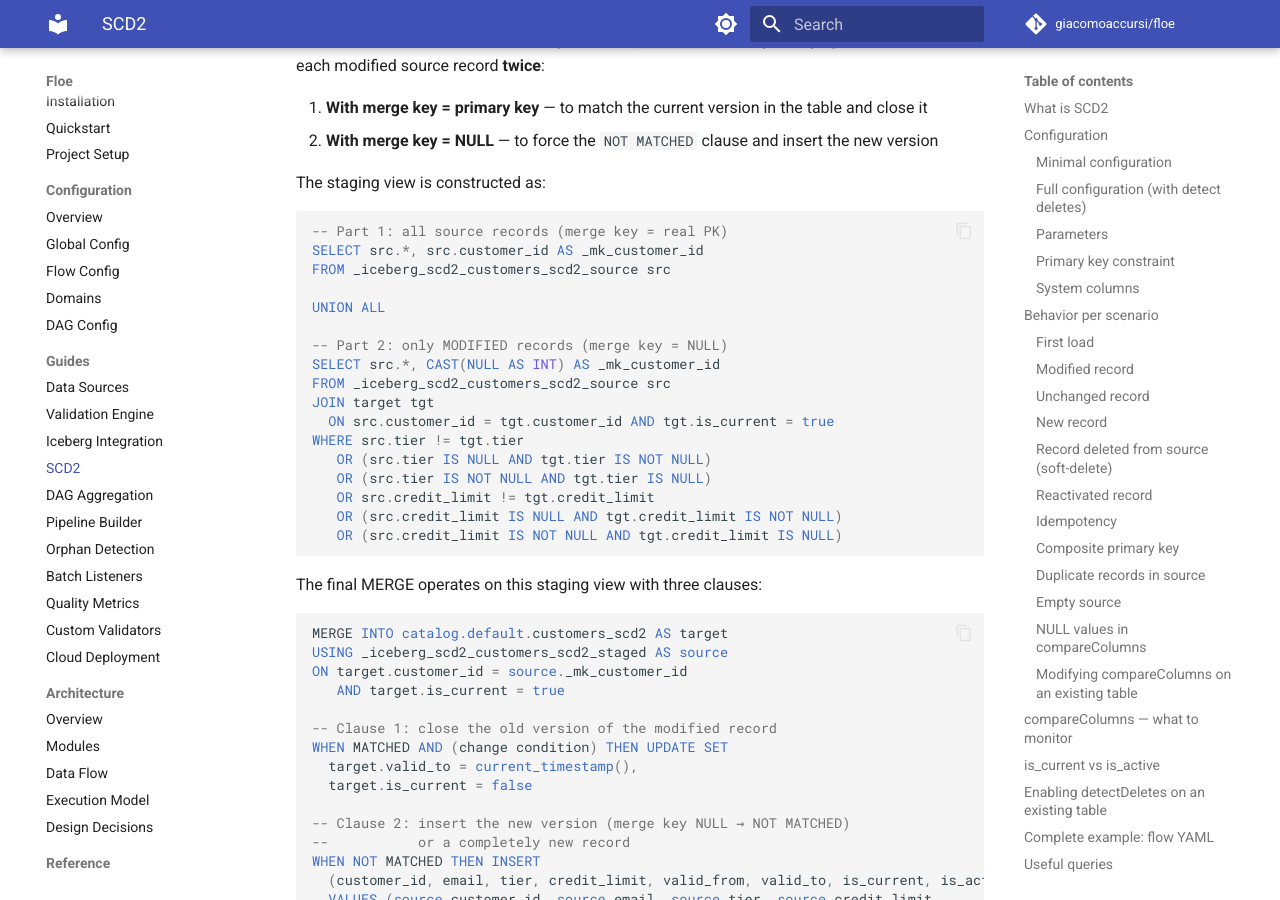
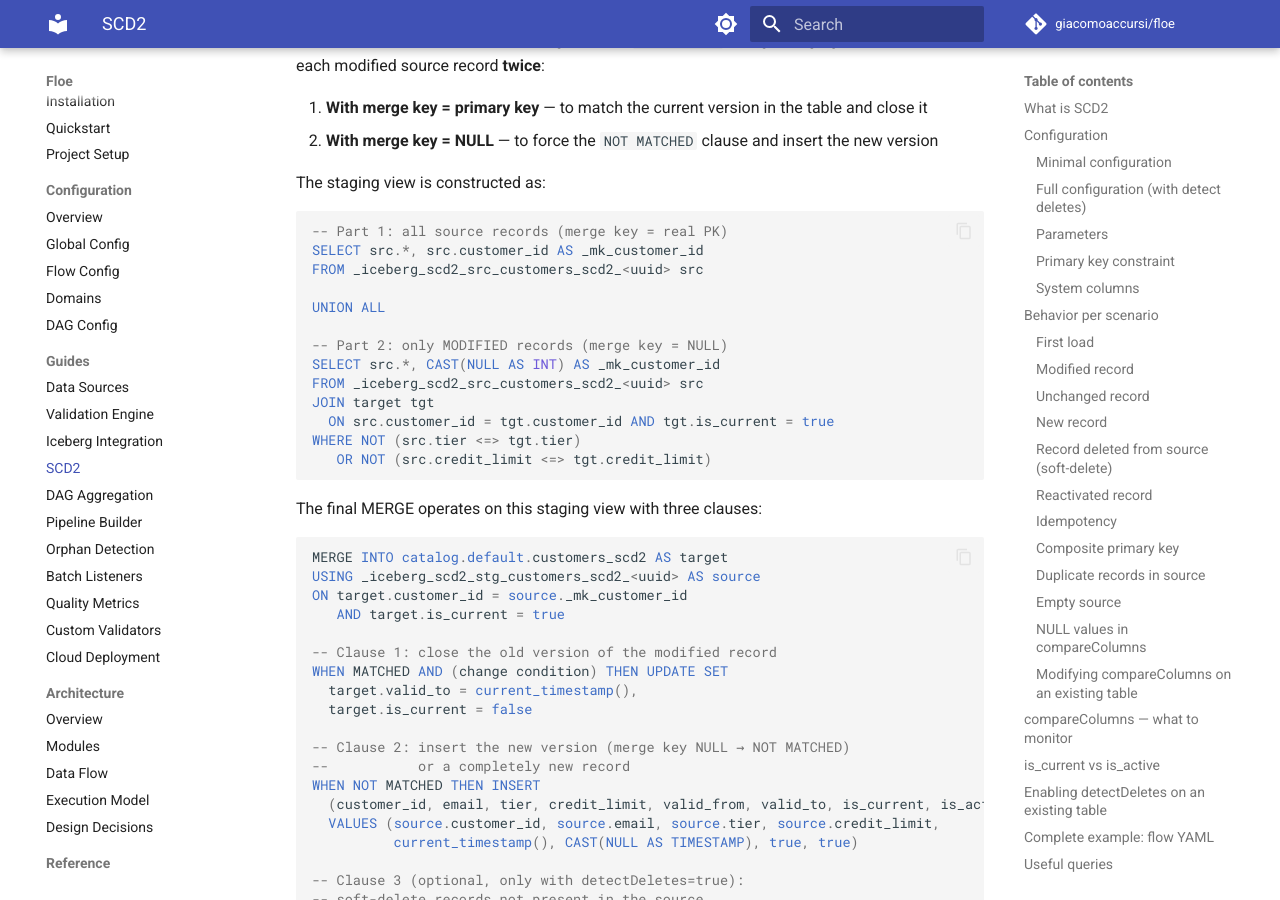
Before and after one commit to giacomoaccursi/Floe, an MkDocs documentation site: the page built from site-docs/guides/scd2.md, in a window 1280 px wide and 900 px high, scrolled down 11763 px. Built offline with MkDocs 1.6.1 and Material for MkDocs 9.7.7, drawn with Linux system fonts in a browser that asks for light colours; comment, search, counter and statistics services are not loaded.

Commit message:
fix(iceberg): resolve review issues before release

````diff
--- a/site-docs/guides/scd2.md
+++ b/site-docs/guides/scd2.md
@@ -430,28 +430,24 @@
 ```sql
 -- Part 1: all source records (merge key = real PK)
 SELECT src.*, src.customer_id AS _mk_customer_id
-FROM _iceberg_scd2_customers_scd2_source src
+FROM _iceberg_scd2_src_customers_scd2_<uuid> src
 
 UNION ALL
 
 -- Part 2: only MODIFIED records (merge key = NULL)
 SELECT src.*, CAST(NULL AS INT) AS _mk_customer_id
-FROM _iceberg_scd2_customers_scd2_source src
+FROM _iceberg_scd2_src_customers_scd2_<uuid> src
 JOIN target tgt
   ON src.customer_id = tgt.customer_id AND tgt.is_current = true
-WHERE src.tier != tgt.tier
-   OR (src.tier IS NULL AND tgt.tier IS NOT NULL)
-   OR (src.tier IS NOT NULL AND tgt.tier IS NULL)
-   OR src.credit_limit != tgt.credit_limit
-   OR (src.credit_limit IS NULL AND tgt.credit_limit IS NOT NULL)
-   OR (src.credit_limit IS NOT NULL AND tgt.credit_limit IS NULL)
+WHERE NOT (src.tier <=> tgt.tier)
+   OR NOT (src.credit_limit <=> tgt.credit_limit)
 ```
 
 The final MERGE operates on this staging view with three clauses:
 
 ```sql
 MERGE INTO catalog.default.customers_scd2 AS target
-USING _iceberg_scd2_customers_scd2_staged AS source
+USING _iceberg_scd2_stg_customers_scd2_<uuid> AS source
 ON target.customer_id = source._mk_customer_id
    AND target.is_current = true
 
````
Also changed, not shown: site-docs/guides/iceberg.md (+6 -6 lines), 7 other files.
